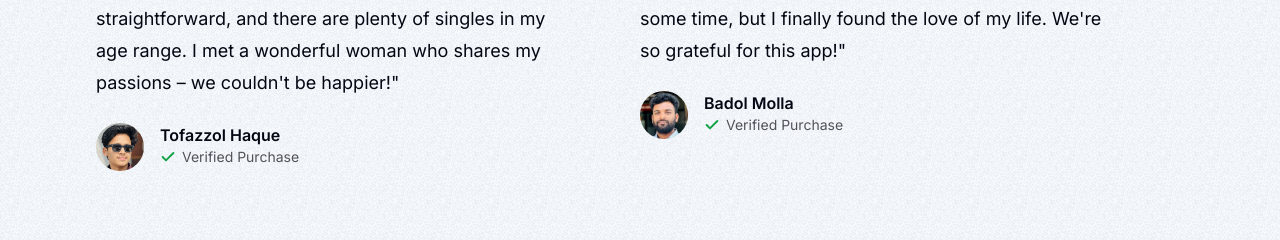
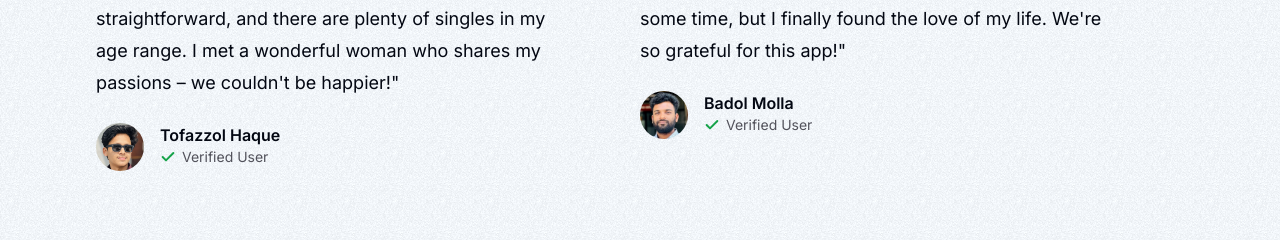
Before and after one commit to solo-mizan/biyesaadi-web-app, a Next.js app: page / in a window 1280 px wide. Shown: the part 1548-1788 px from the top of the page. Built offline with nearby package versions, Linux system fonts and the light colour scheme; no server answers.

Commit message:
chore: verified user name change

```diff
--- a/src/app/page.tsx
+++ b/src/app/page.tsx
@@ -172,7 +172,7 @@
                   <p className="font-semibold">Tofazzol Haque</p>
                   <div className="flex items-center gap-1.5 text-zinc-600">
                     <Check className="w-4 h-4 text-green-600 stroke-[3px]" />
-                    <p className="text-sm">Verified Purchase</p>
+                    <p className="text-sm">Verified User</p>
                   </div>
                 </div>
               </div>
@@ -209,7 +209,7 @@
                   <p className="font-semibold">Badol Molla</p>
                   <div className="flex items-center gap-1.5 text-zinc-600">
                     <Check className="w-4 h-4 text-green-600 stroke-[3px]" />
-                    <p className="text-sm">Verified Purchase</p>
+                    <p className="text-sm">Verified User</p>
                   </div>
                 </div>
               </div>
```
